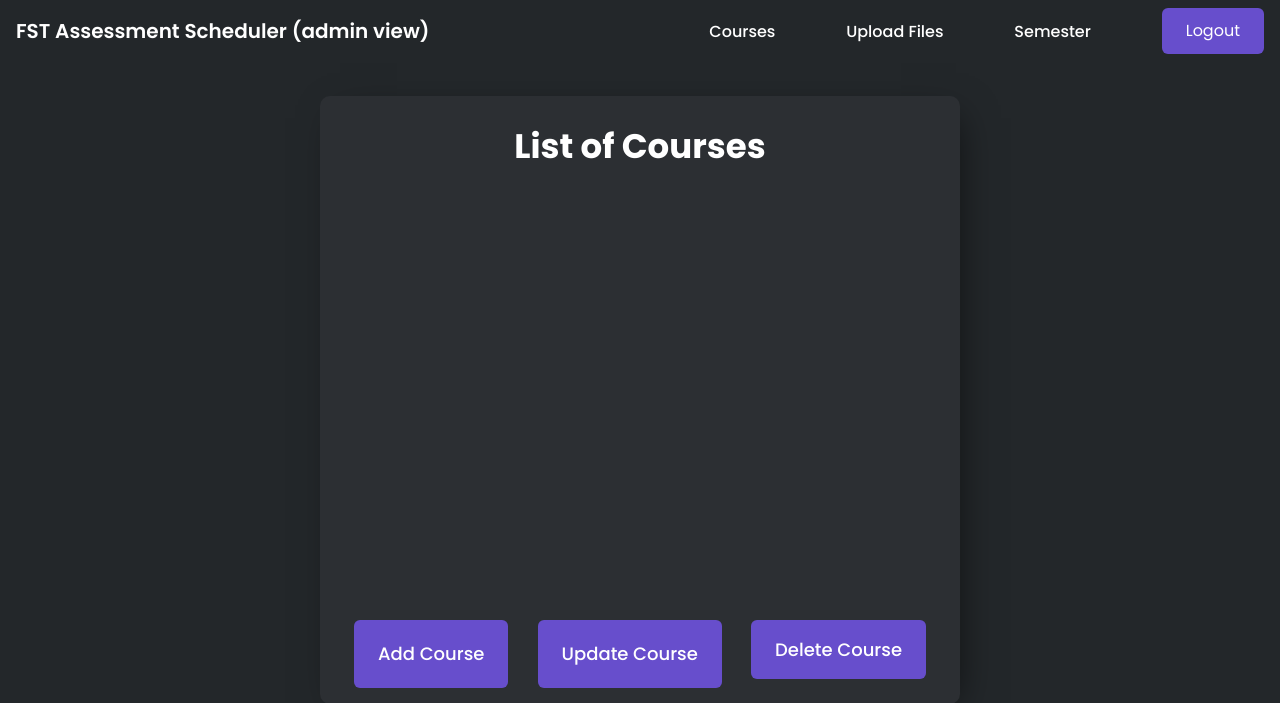
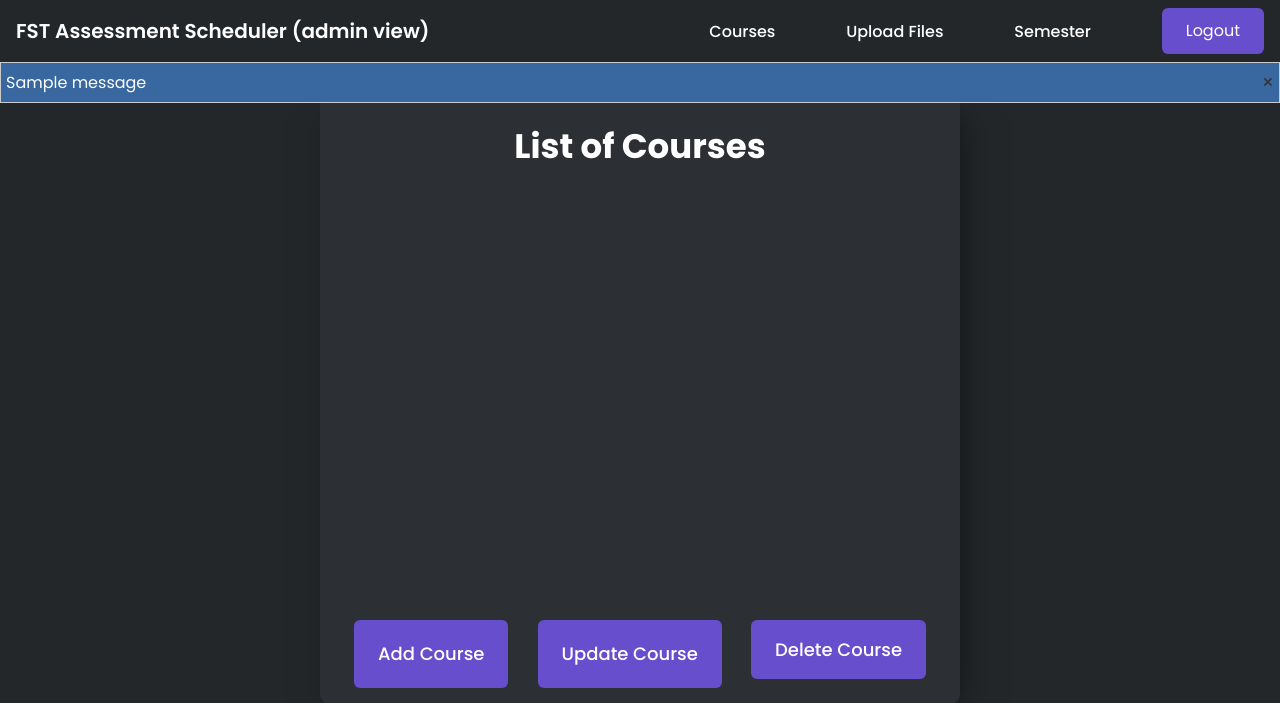
Before and after one commit to assessment-scheduler/assessment-scheduler, a Flask app: page /courses in a window 1280 px wide. Shown: the top 703 px of the page. Run offline with Flask 3, Linux system fonts and the light colour scheme; tables that the repository leaves empty hold one stand-in row (values such as "Sample post"); one stand-in notice (Sample message) is shown; some libraries are stand-ins or nearby versions.

Commit message:
testing flash messages

```diff
--- a/App/static/css/main.css
+++ b/App/static/css/main.css
@@ -103,7 +103,23 @@ html{
     color: white;
 }
 
+.flash-message{
+    background-color: rgb(56, 104, 159);
+    display: flex;
+    align-items: center;
+    justify-content: space-between;
+    padding: 5px;
+    border: 1px solid #ccc;
+    margin-bottom: 10px;
+}
 
+.close-btn {
+    background-color: transparent;
+    border: none;
+    cursor: pointer;
+    font-size: 1.2rem;
+    color: #333;
+}
 
 @media screen and (min-width: 900px){
 
--- a/App/templates/adminLayout.html
+++ b/App/templates/adminLayout.html
@@ -44,7 +44,13 @@
         </div>
     </nav>
     <div>
-      {% block content %}{% endblock %}
+        {% for message in get_flashed_messages() %}
+        <div class="flash-message">
+            <span>{{ message }}</span>
+            <button class="close-btn" onclick="this.parentElement.style.display = 'none';">×</button>
+        </div>
+        {% endfor %}
+        {% block content %}{% endblock %}
     </div>
 
 </body>
--- a/App/views/staff.py
+++ b/App/views/staff.py
@@ -1,4 +1,4 @@
-from flask import Blueprint, request, jsonify, render_template, redirect, url_for
+from flask import Blueprint, request, jsonify, render_template, redirect, url_for, flash
 from flask_login import current_user
 from App.controllers import Staff
 from App.controllers import Course
```
Also changed, not shown: App/templates/layout.html (+7 -1 lines).
